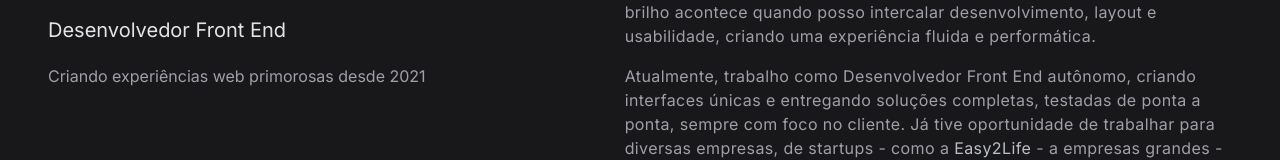
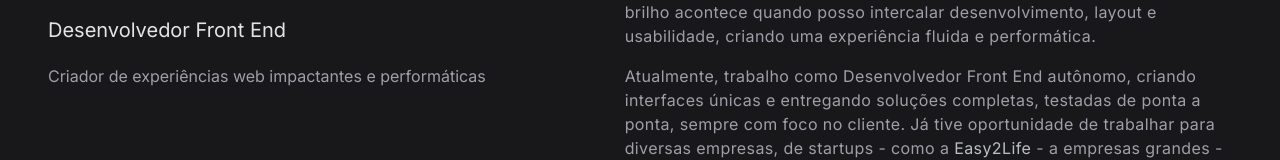
Before and after one commit to mjunior447/personal-website, a Next.js app: page / in a window 1280 px wide. Shown: the part 144-304 px from the top of the page. Built offline with nearby package versions, Linux system fonts and the light colour scheme.

Commit message:
fix: change header text

```diff
--- a/src/components/Header.tsx
+++ b/src/components/Header.tsx
@@ -9,7 +9,7 @@ const Header = () => {
         <h1 className="text-4xl md:text-5xl font-bold">Mauricio Antero</h1>
         <h2 className="text-lg md:text-xl mt-4">Desenvolvedor Front End</h2>
         <p className="mt-5 text-zinc-400">
-          Criando experiências web primorosas desde 2021
+          Criador de experiências web impactantes e performáticas
         </p>
       </div>
       <nav>
```
